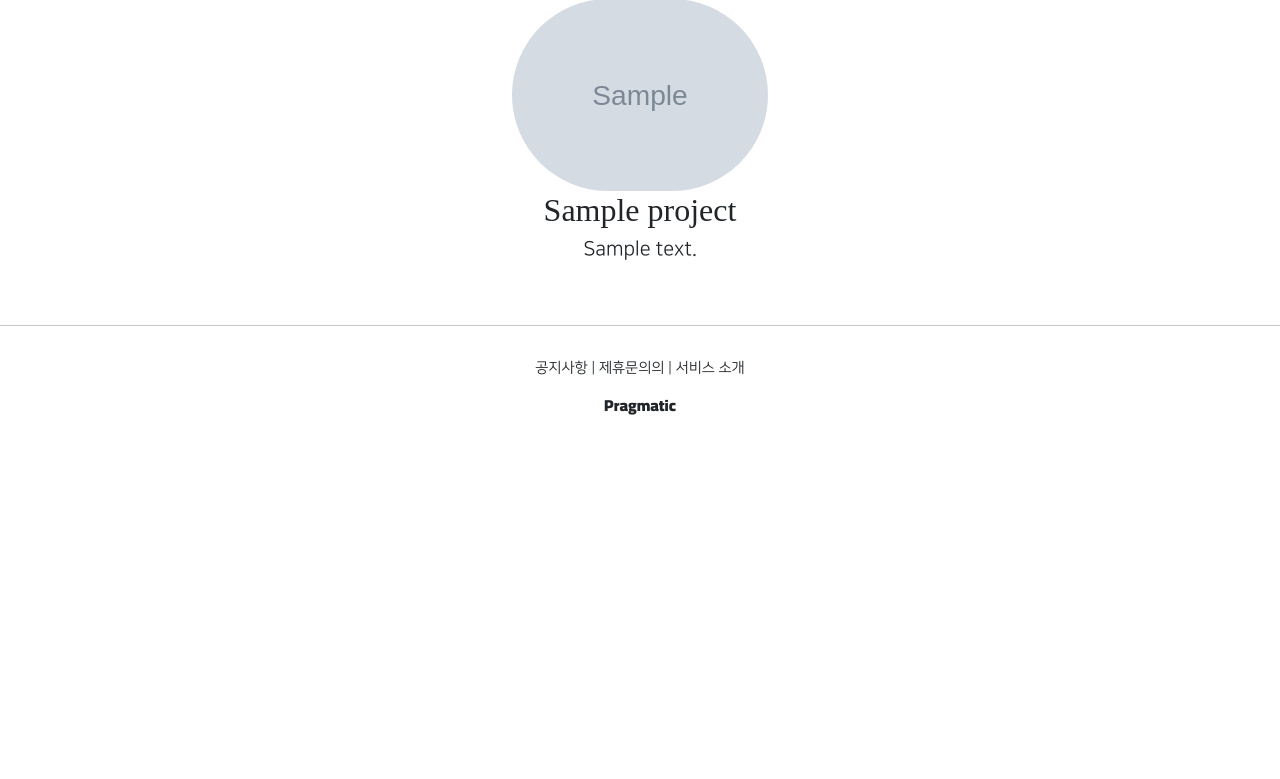
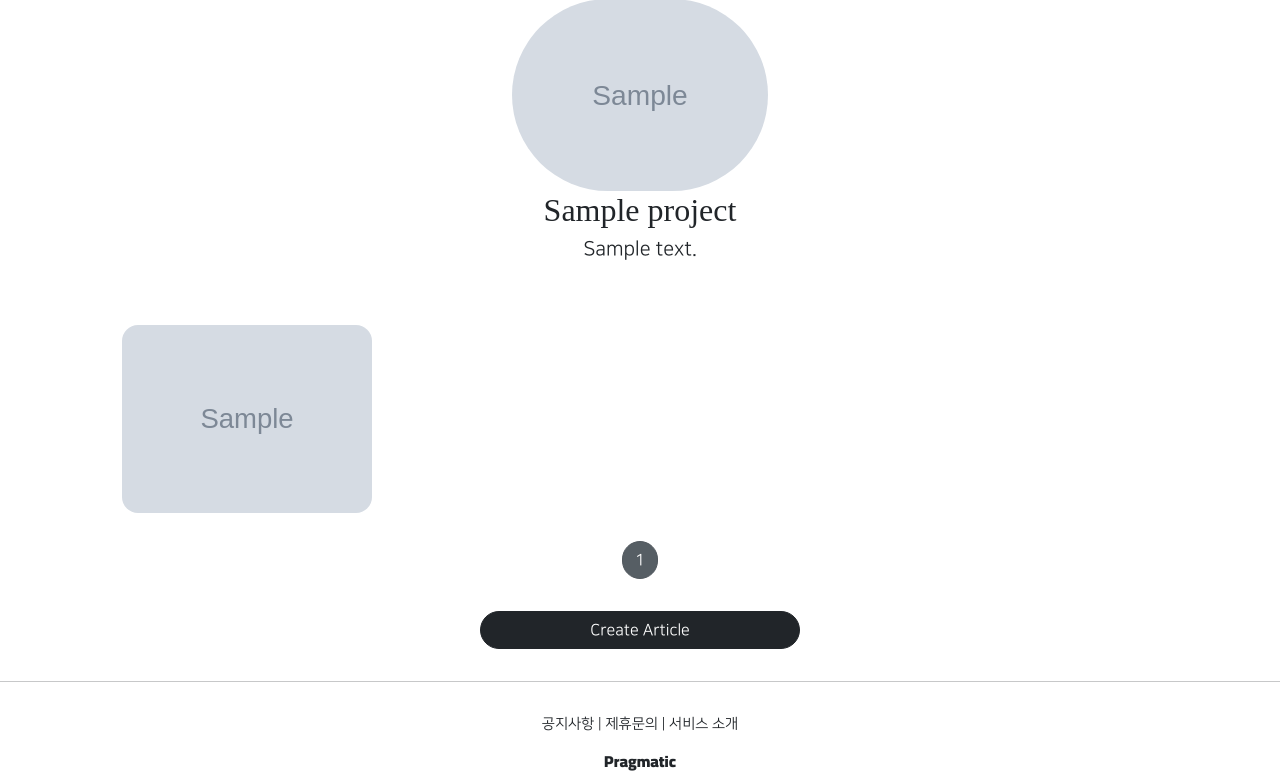
Before and after one commit to KyeongHwanMin/Django-pinterest, a Django app: page /projects/detail/1 in a window 1280 px wide. Shown: the part 218-997 px from the top of the page. Before the commit the page ends 633 px from the top, so only its background shows below. Run offline with Django 3.2, Linux system fonts and the light colour scheme; tables that the repository leaves empty hold one stand-in row (values such as "Sample post"); grey boxes marked "Sample" are stand-in pictures; some libraries are stand-ins or nearby versions.

Commit message:
refactor(projectapp) : MultipleObjectMixin을 이용 Projectapp 안에 article 넣기

```diff
--- a/accountapp/templates/accountapp/detail.html
+++ b/accountapp/templates/accountapp/detail.html
@@ -51,5 +51,10 @@
       </a>
       {% endif %}
     </div>
+
+    <div>
+      {% include 'snippets/list_fragment.html' with article_list=object_list %}
+    </div>
+
   </div>
 {% endblock %}
--- a/articleapp/forms.py
+++ b/articleapp/forms.py
@@ -6,4 +6,4 @@ from articleapp.models import Article
 class ArticleCreationForm(ModelForm):
     class Meta:
         model = Article
-        fields = ['title', 'image', 'content']
+        fields = ['title', 'image','project', 'content']
--- a/articleapp/models.py
+++ b/articleapp/models.py
@@ -1,9 +1,12 @@
 from django.contrib.auth.models import User
 from django.db import models
+
+from projectapp.models import Project
 
 
 class Article(models.Model):
     writer = models.ForeignKey(User, on_delete=models.SET_NULL, related_name='article', null=True)
+    project = models.ForeignKey(Project, on_delete=models.SET_NULL, related_name='article', null=True)
 
     title = models.CharField(max_length=200, null=True)
     image = models.ImageField(upload_to='article/', null=False)
--- a/projectapp/templates/projectapp/detail.html
+++ b/projectapp/templates/projectapp/detail.html
@@ -16,6 +16,14 @@
       </h5>
 
     </div>
+
+    <div>
+
+      {% include 'snippets/list_fragment.html' with article_list=object_list %}
+
+
+    </div>
+
   </div>
 
 {% endblock %}
--- a/projectapp/views.py
+++ b/projectapp/views.py
@@ -3,7 +3,9 @@ from django.shortcuts import render
 from django.urls import reverse
 from django.utils.decorators import method_decorator
 from django.views.generic import CreateView, DetailView, ListView
+from django.views.generic.list import MultipleObjectMixin
 
+from articleapp.models import Article
 from projectapp.forms import ProjectCreationForm
 from projectapp.models import Project
 
@@ -19,10 +21,16 @@ class ProjectCreateView(CreateView):
         return reverse('projectapp:detail', kwargs={'pk:self.object.pk'})
 
 
-class ProjectDetailView(DetailView):
+class ProjectDetailView(DetailView, MultipleObjectMixin):
     model = Project
     context_object_name = 'target_project'
     template_name = 'projectapp/detail.html'
+
+    paginate_by = 25
+
+    def get_context_data(self, **kwargs):
+        object_list = Article.objects.filter(project=self.get_object())
+        return super(ProjectDetailView, self).get_context_data(object_list=object_list, **kwargs)
 
 
 class ProjectListView(ListView):
--- a/templates/footer.html
+++ b/templates/footer.html
@@ -2,7 +2,7 @@
 
         <div class="pragmatic_footer_button">
             <span>공지사항</span> |
-            <span>제휴문의의</span> |
+            <span>제휴문의</span> |
             <span>서비스 소개</span>
         </div>
         <div style="margin-top : 1rem;">
--- /dev/null
+++ b/templates/snippets/list_fragment.html
@@ -0,0 +1,48 @@
+
+{% load static %}
+
+
+
+<style>
+   .container {
+    padding: 0;
+    margin: 0, auto;
+   }
+   .container a {
+    width: 45%;
+    max-width : 250px;
+   }
+   .container div {
+      width: 250px;
+      display: flex;
+      justify-content: center;
+      align-items: center;
+      border-radius: 1rem;
+    }
+    .container img {
+      width : 100%;
+      border-radius: 1rem;
+    }
+
+</style>
+  {% if article_list %}
+  <div class="container">
+    {% for article in article_list %}
+    <a href="{% url 'articleapp:detail' pk=article.pk %}">
+      {% include 'snippets/card.html' with article=article %}
+    </a>
+    {% endfor %}
+  </div>
+  <script src="{% static 'js/magicgrid.js'%}"></script>
+  {% else %}
+    <div class="text-center">
+      <h1> No Articles YET!</h1>
+    </div>
+  {% endif %}
+
+  {% include 'snippets/pagination.html' with page_obj=page_obj%}
+  <div style="text-align : center">
+    <a href="{% url 'articleapp:create' %}" class="btn btn-dark rounded-pill col-3 mt-3 mb-3 px-3">
+      Create Article
+    </a>
+  </div>
```
Also changed, not shown: accountapp/views.py (+9 -1 lines), articleapp/migrations/0003_article_project.py (added).
